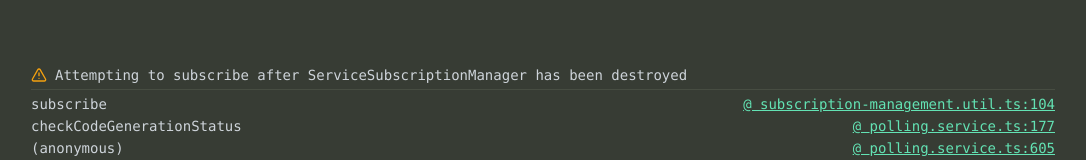
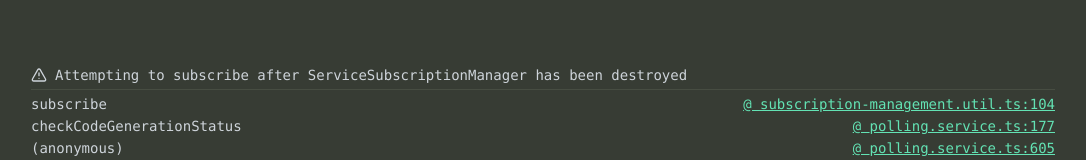
Before and after one commit to SadiqNaizam/mlo-a774-59c6, a React (Vite) app: page / in a window 1280 px wide. Shown: the top 160 px of the page, without its empty margins (97-1183 px from the left). Built offline with nearby package versions, Linux system fonts and the light colour scheme.

Commit message:
Updated code files: tailwind.config.ts

```diff
--- a/tailwind.config.ts
+++ b/tailwind.config.ts
@@ -20,7 +20,7 @@ export default {
 		extend: {
       fontFamily: {
         sans: ["Inter", "system-ui", "sans-serif"],
-        mono: ["Menlo", "Monaco", "Consolas", "monospace"],
+        mono: ["ui-monospace", "SFMono-Regular", "Menlo", "Monaco", "Consolas", "\"Liberation Mono\"", "\"Courier New\"", "monospace"],
       },
 			colors: {
 				border: 'hsl(var(--border))',
@@ -28,7 +28,6 @@ export default {
 				ring: 'hsl(var(--ring))',
 				background: 'hsl(var(--background))',
 				foreground: 'hsl(var(--foreground))',
-        warning: 'hsl(var(--warning))',
 				primary: {
 					DEFAULT: 'hsl(var(--primary))',
 					foreground: 'hsl(var(--primary-foreground))'
```
